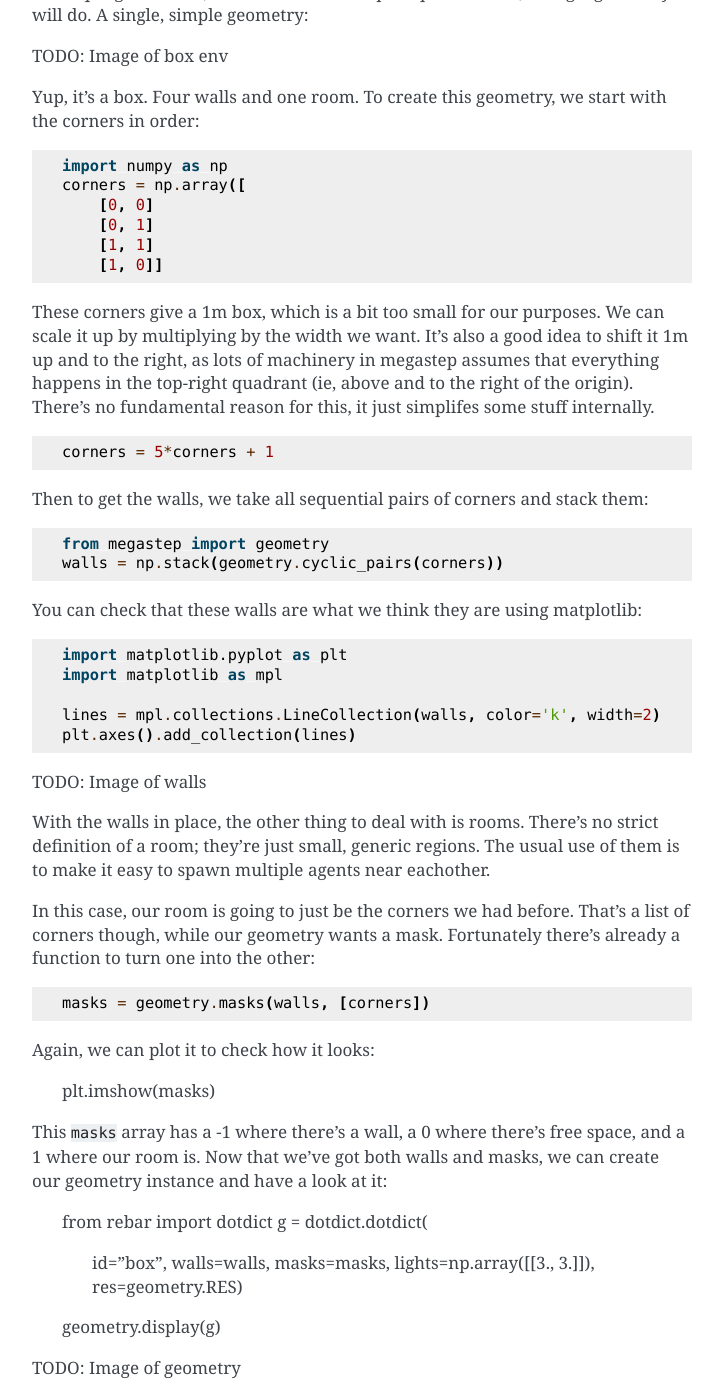
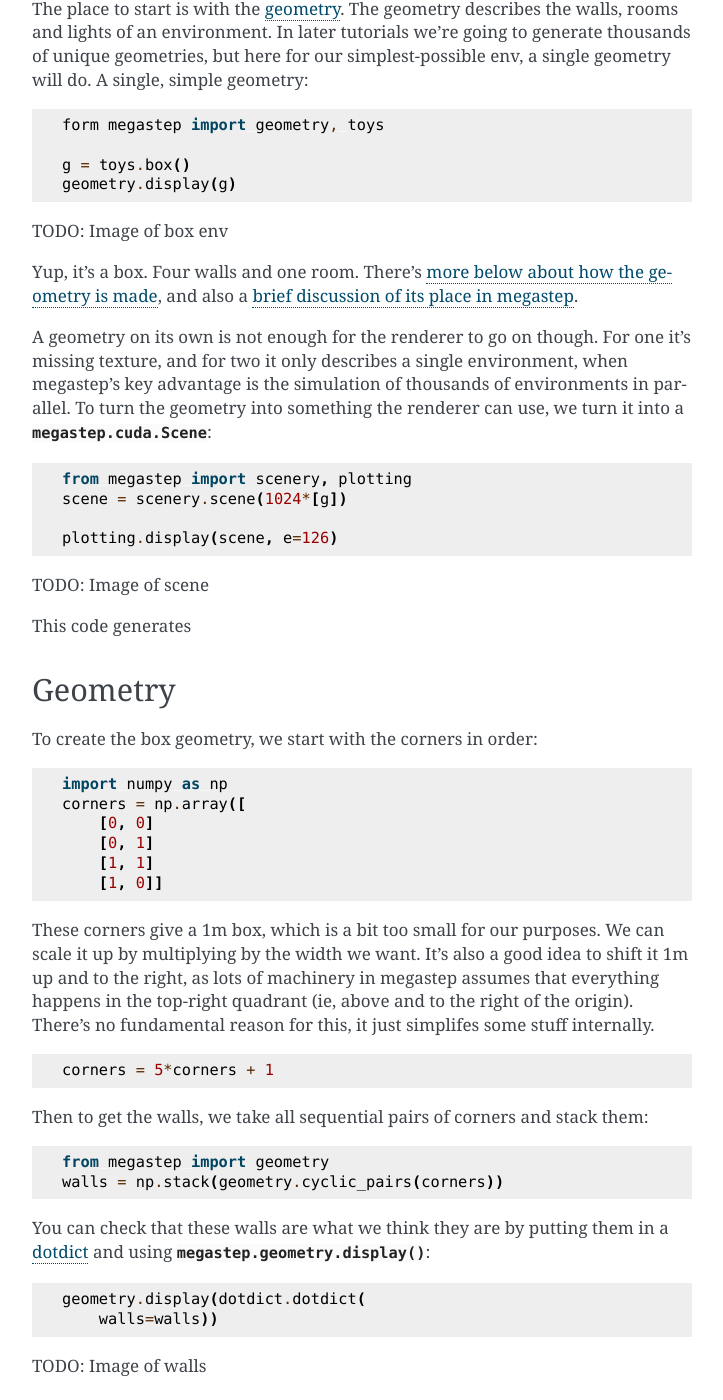
Before and after one commit to andyljones/megastep, a Sphinx documentation site: the page built from docs/tutorials/simple-env.rst, in a window 1280 px wide and 1400 px high, scrolled down 396 px. Shown: the whole window, without its empty margins (388-1111 px from the left). Built offline with Sphinx 7.4.7, drawn with Linux system fonts in a browser that asks for light colours; some of the changed text lies outside the part shown.

Commit message:
Checkpoint before changing Scene to Scenery

```diff
--- a/docs/tutorials/simple-env.rst
+++ b/docs/tutorials/simple-env.rst
@@ -8,16 +8,45 @@
 
 TODO: Animation of collision env
 
-Geometry
---------
+This tutorial leads with a view-from-a-thousand-foot doing-without-understanding version. There are links throughout
+that explain what's going on in detail.
 
+The High Level
+--------------
 The place to start is with the :ref:`geometry <geometry>`. The geometry describes the walls, rooms and lights of
 an environment. In later tutorials we're going to generate thousands of unique geometries, but here for our
-simplest-possible env, a single geometry will do. A single, simple geometry:
+simplest-possible env, a single geometry will do. A single, simple geometry::
+
+    form megastep import geometry, toys
+
+    g = toys.box()
+    geometry.display(g)
 
 TODO: Image of box env
 
-Yup, it's a box. Four walls and one room. To create this geometry, we start with the corners in order::
+Yup, it's a box. Four walls and one room. There's :ref:`more below about how the geometry is made <simple-env-geometry>`,
+and also a :ref:`brief discussion of its place in megastep <geometry>`.
+
+A geometry on its own is not enough for the renderer to go on though. For one it's missing texture, and for two it only
+describes a single environment, when megastep's key advantage is the simulation of thousands of environments in parallel.
+To turn the geometry into something the renderer can use, we turn it into a :class:`megastep.cuda.Scene`::
+
+    from megastep import scenery, plotting
+    scene = scenery.scene(1024*[g])
+
+    plotting.display(scene, e=126)
+
+TODO: Image of scene
+
+This code generates
+
+
+
+.. _simple-env-geometry:
+
+Geometry
+--------
+To create the box geometry, we start with the corners in order::
 
     import numpy as np
     corners = np.array([
@@ -38,13 +67,11 @@
     from megastep import geometry
     walls = np.stack(geometry.cyclic_pairs(corners))
 
-You can check that these walls are what we think they are using matplotlib::
+You can check that these walls are what we think they are by putting them in a :ref:`dotdict <dotdicts>` and using
+:func:`megastep.geometry.display`::
 
-    import matplotlib.pyplot as plt
-    import matplotlib as mpl
-
-    lines = mpl.collections.LineCollection(walls, color='k', width=2)
-    plt.axes().add_collection(lines)
+    geometry.display(dotdict.dotdict(
+        walls=walls))
 
 TODO: Image of walls
 
@@ -56,24 +83,33 @@
 
     masks = geometry.masks(walls, [corners])
 
-Again, we can plot it to check how it looks:
+Again, we can plot it to check how it looks::
 
-    plt.imshow(masks)
+    geometry.display(dotdict.dotdict(
+        walls=walls,
+        masks=masks))
+
+TODO: Image of walls and masks
 
 This ``masks`` array has a -1 where there's a wall, a 0 where there's free space, and a 1 where our room is. Now that
-we've got both walls and masks, we can create our geometry instance and have a look at it:
+we've got both walls and masks, we just need to add the location of lights and some metadata:
 
     from rebar import dotdict
     g = dotdict.dotdict(
-        id="box",
         walls=walls,
         masks=masks,
         lights=np.array([[3., 3.]]),
+        id="box",
         res=geometry.RES)
-
     geometry.display(g)
 
 TODO: Image of geometry
 
-As well as the lights, this :class:`rebar.dotdict.dotdict` gives the locations of the lights and the resolution of the
-mask - which here is the resolution that :func:`megastep.geometry.masks` uses by default.
+The metadata is an ID - which isn't particularly useful for our single geometry, but is a lot more useful when
+generating thousands of them - and the resolution of the mask, which here is the resolution that
+:func:`megastep.geometry.masks` uses by default.
+
+It's mentioned in the :ref:`geometry <geometry>` section but worth re-mentioning here: geometries are dicts rather
+than classes because as you develop your own environments, scenery and geometries you'll likely find you have
+different ideas about what information a geometry needs to carry around. A dotdict is much easier to modify in that
+case than a class.
```
Also changed, not shown: 6 other files.
